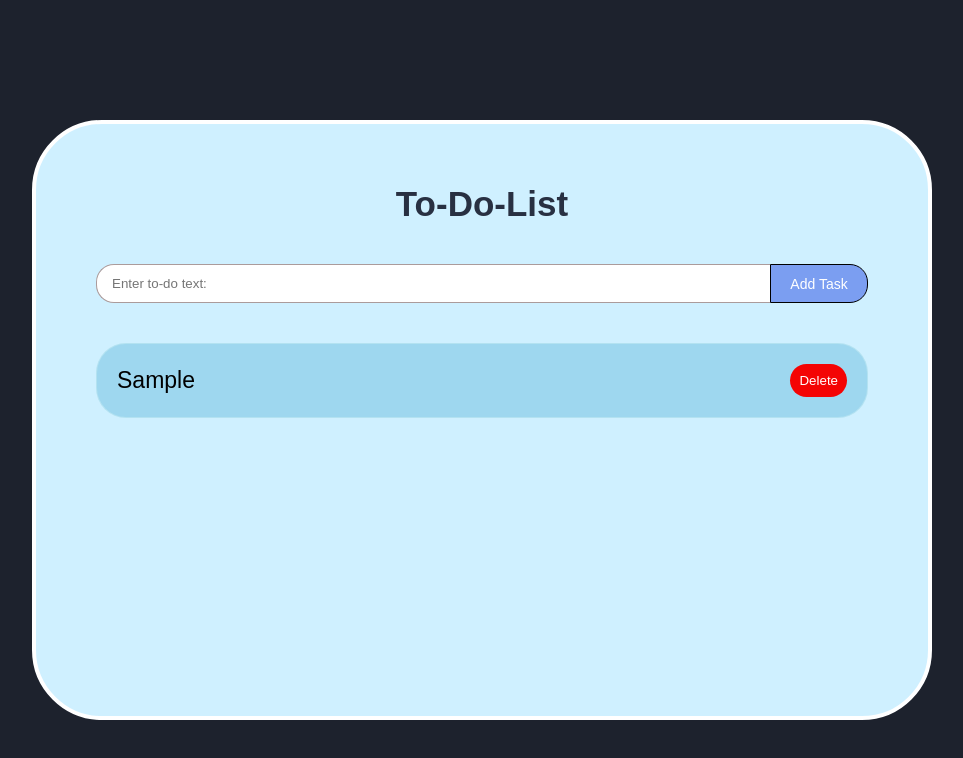
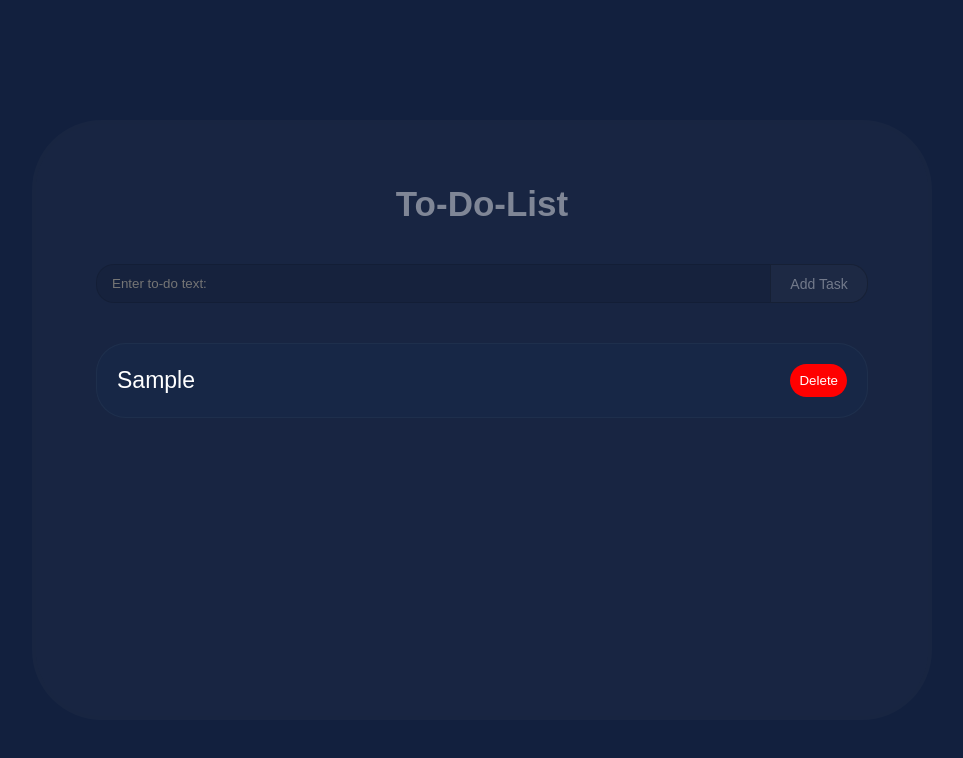
Before and after one commit to toodyann/tod-to-do-list, a website built with Vite: page index.html in a window 1280 px wide. Both pictures are taken after typing "Sample" into the empty fields and a click on the button "Add Task". Shown: the whole page, without its empty margins (158-1121 px from the left). Built offline with nearby package versions, Linux system fonts and the light colour scheme.

Commit message:
new design by tod :)

```diff
--- a/css/main.css
+++ b/css/main.css
@@ -1,7 +1,7 @@
 body {
-    background-color: #1d222d;
+    background-color: #12203e;
         opacity: 0;
-        transition: opacity ease 5s;
+        transition: opacity ease 2s;
 }
 
 body.loaded {
@@ -10,14 +10,15 @@ body.loaded {
 
 .toDoContainer{
 
-    background-color: rgb(207, 240, 255);
+    background-color: rgba(156, 156, 156, 0.049);
     border-radius: 70px;
 
     width: 900px;
     height:600px;
     padding: 60px;
     box-sizing: border-box;
-    border: 4px solid rgb(255, 255, 255);
+    border: 4px solid rgba(0, 0, 0, 0.009);
+
 
 
 }
@@ -43,30 +44,30 @@ body.loaded {
     justify-items: center;
     padding-top: 40px;
     padding-bottom: 40px;
-
+    color: #ffffff;
 }
 
 .inputContainer input {
     width: calc(100% - 100px);
     height: 35px;
     background-color: #ffffff;
-    border: 1px solid #ab9b9b;
+    border: 1px solid #0000001d;
     border-radius: 18px;
     border-top-right-radius: 0;
     border-bottom-right-radius: 0;
-
-
+    padding-left: 15px;
     border-right: none;
-
+    background-color: #00000012;
+   color: #ffffff;
 }
 
 .mainButton{
-    color: white;
-    background-color:    #7b9ef1;
+    color: rgba(255, 255, 255, 0.381);
+    background-color:#6d6e6e11;
     cursor: pointer;
-    border: 1px solid #000;
+    border: 1px solid #00000037;
     border-radius: 18px;
-    transition: ease 0.2s ;
+    transition: ease 0.05s ;
     border-top-left-radius: 0;
     border-bottom-left-radius: 0;
 
@@ -75,19 +76,22 @@ body.loaded {
     font-size: 14px;
 
 }
+.mainButton:hover{
+    background-color:rgba(255, 255, 255, 0.121);
+    color: #fff;
+}
 button:hover{
-    background-color:rgb(43, 49, 94);
+    background-color:#b40303;
 }
 
 .textToDoContainer{
-    color:#283042;
+    color:#ffffff72;
 
     font-family: sans-serif;
     font-weight: 600;
     font-size: 35px;
 
 }
-
 
 .toDoList{
     list-style-type: none;
@@ -110,31 +114,31 @@ button:hover{
     padding: 20px;
     border-radius: 30px;
 
-    background-color: #138fc041;
-    border: 1px solid  rgba(212, 244, 243, 0.38); ;
-    transition: ease 0.2s;
-    color: rgb(0, 0, 0);
+    background-color: #138fc007;
+    border: 1px solid  rgba(212, 244, 243, 0.037); ;
+    transition: ease 0.1s;
+    color: rgb(255, 255, 255);
 
 }
 .toDoListItem:hover{
-    background-color: #cb2a2ad7;
+    background-color: #f3e7e714;
+    transform: scaleY(95%);
 }
 
 .deleteBtn{
-    background-color: rgb(244, 4, 4);
+    background-color: rgb(255, 0, 0);
     border: 0;
     border-radius: 30px;
     padding: 9px;
 
     font-family: sans-serif;
-    color: #283042;
+    color: #ffffff;
     color: #ffffff;
 
     transition: ease 0.2s ;
     cursor: pointer;
 }
 
-
-.inputContainer input{
-    padding-left: 15px;
+.inputText{
+    color: #fff;
 }
```
Also changed, not shown: index.html (+1 -1 lines).
